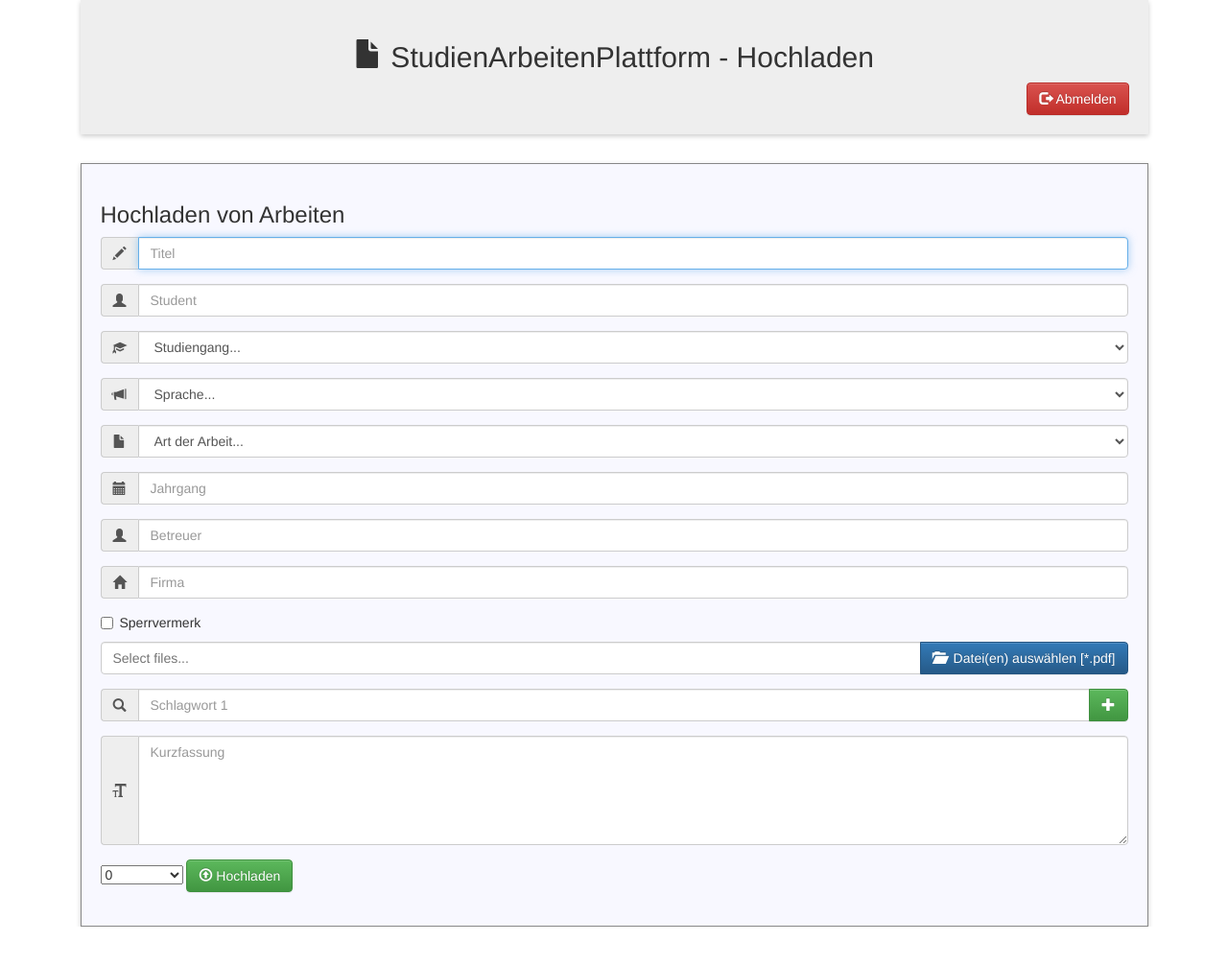
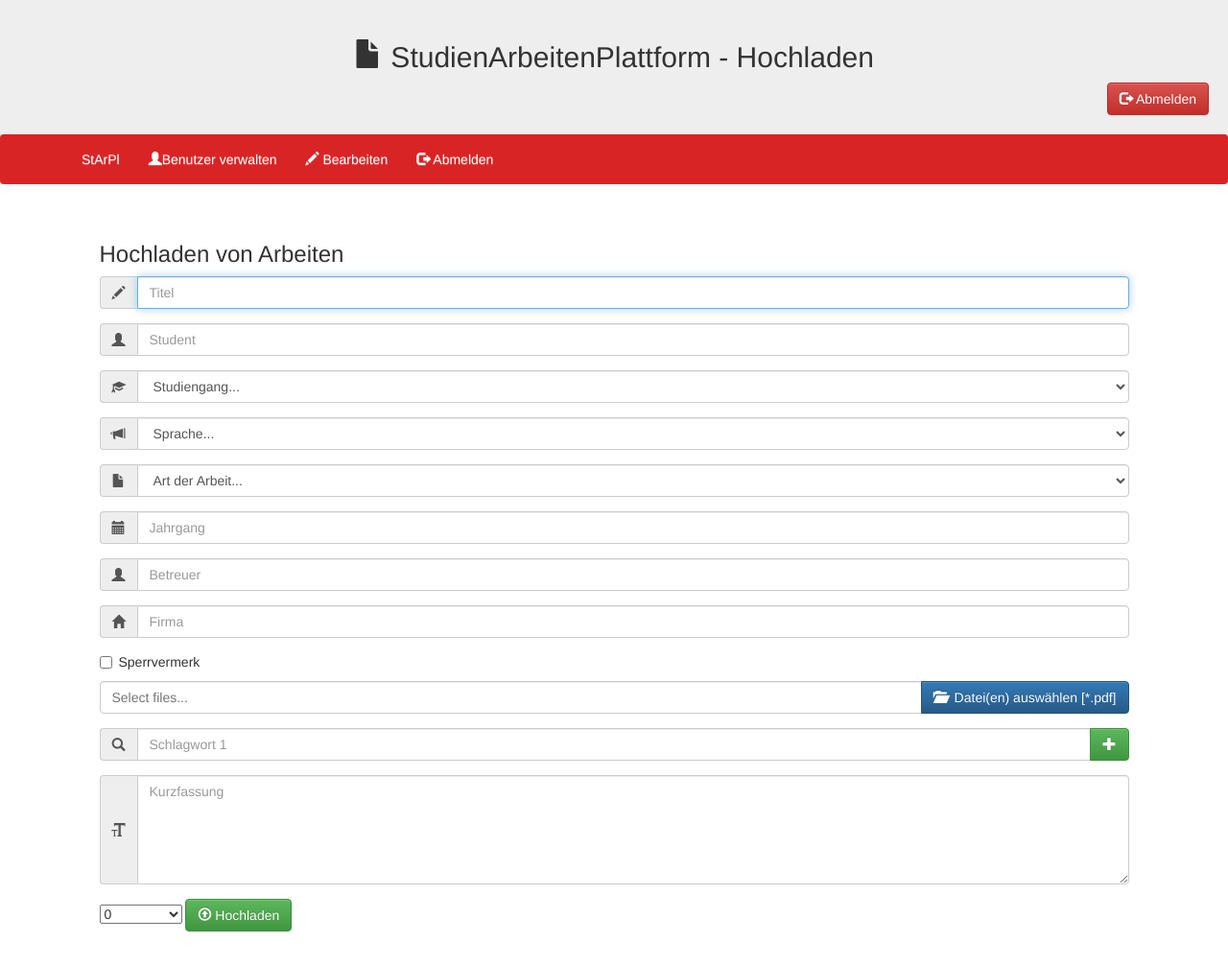
Before and after one commit to pauline0/StArPl, a PHP site: page /html/upload.html in a window 1280 px wide. Shown: the whole page at 96% size. Before the commit the page ends 966 px from the top, so only its background shows below. Run offline with PHP 8.4, Linux system fonts and the light colour scheme; some libraries are stand-ins or nearby versions.

Commit message:
Change menu styling

```diff
--- a/css/own.css
+++ b/css/own.css
@@ -3,19 +3,20 @@ div.box-header
 {
 	border:0px solid #888;
 	box-shadow:0px 2px 5px #ccc;
-	max-width:1113px;
+	/*max-width:1113px;*/
 	padding:20px;
 	text-align:center;
+	margin-bottom: 0px;
 }
 
 /* Optik div-Container-Content*/
 div.box-content
 {
-	border:1px solid #888;
-	box-shadow:0px 2px 5px #ccc;
+	/* box-shadow:0px 2px 5px #ccc; */
+	/* border:1px solid #888; */
 	max-width:1113px;
+	/* background-color:#F8F8FF */
 	padding:20px;
-	background-color:#F8F8FF
 }
 
 /* Tabelle zentrieren, auch möglich mit class="center", aber zusätzliche Implementierung, um nicht jedesmal class="center" schreiben zu müssen */
@@ -33,3 +34,68 @@ a
 {
 	color: grey;
 }
+
+.nav.fb_side > li > a {
+		position: relative;
+    display: block;
+    padding: 10px 15px;
+
+}
+
+.nav.fb_side > li > a:hover {
+		color:#000;
+    background-color: inherit;
+}
+
+.nav.fb_side > li:not(.active_fb){
+	border-left: 1px solid #ccc;
+}
+
+.nav.fb_side > li:not(.active_fb) > a{
+	color: #666;
+}
+
+li.active_fb > a,.nav.fb_side > li:not(.active_fb):hover > a{
+	color: #000;
+}
+
+
+
+
+.active_fb, .nav.fb_side > li:hover{
+	color: #000;
+	border-left: solid 1px #D92425;
+	background-color: inherit;
+}
+
+/* .nav.fb_side > li:hover{
+	color: #000;
+	border-left: #D92425;
+} */
+
+.affix {
+	z-index: 1000;
+	top:0;
+	width:100%;
+}
+
+.navbar.starpl-top-nav {
+	background-color: #D92425;
+}
+
+#inner-starpl-top-nav > li > a {
+	color:#FFF;
+}
+
+#inner-starpl-top-nav > li > a:hover {
+	background-color: inherit;
+	color: #000;
+}
+
+h2 > a, td > a {
+	color: #D92425;
+}
+
+h2 > a, td > a:hover {
+	color: #000;
+}
--- a/html/login.html
+++ b/html/login.html
@@ -3,7 +3,7 @@
 	<head>
 		<meta charset="utf-8">
 		<title>StArPl - Login</title>
-		<script src="https://code.jquery.com/jquery-3.2.1.min.js"></script>
+		<script src="http://code.jquery.com/jquery-3.2.1.min.js"></script>
 		<script src="https://maxcdn.bootstrapcdn.com/bootstrap/3.3.7/js/bootstrap.min.js"></script>
 		<script src="js/general.js"></script>
 		<script src="js/login.js"></script>
--- a/html/upload.html
+++ b/html/upload.html
@@ -36,6 +36,20 @@
 				</form>
 			</div>
 		</div>
+<!-- Nav -->
+		<nav class="navbar starpl-top-nav affix-top" data-spy="affix" data-offset-top="113">
+			<div class="container">
+				<ul class="nav navbar-nav" id="inner-starpl-top-nav">
+					<li class="active"><a href="#">StArPl</a></li>
+					<li class="logoutHidden collapse"><a href="./?create"><span class="glyphicon glyphicon-user"></span>Benutzer verwalten</a></li>
+					<li class="logoutHidden collapse" id="editLink"><a href="./?edit"><span class="glyphicon glyphicon-pencil"></span> Bearbeiten </a></li>
+					<!-- <li class="logoutHidden uploadLink collapse"><a href="./?upload"><span class="glyphicon glyphicon-upload"></span> Hochladen </a></li> -->
+					<!-- <li id="loginLink" class="collapse"><a href="./?upload"><span class="glyphicon glyphicon-log-in"></span> Login </a></li> -->
+					<li id="logoutLink" class="collapse" onclick="$('#logoutButton').submit()"><a><span class="glyphicon glyphicon-log-out"></span> Abmelden </a></li>
+				</ul>
+			</div>
+		</nav>
+<!-- Nav end -->
 		<div class="center-block box-content">
 			<form method="post" action="." name="formUpload" id="formUpload" onsubmit="return upload();" enctype="multipart/form-data">
 				<h3>Hochladen von Arbeiten</h3>
```
Also changed, not shown: html/create-new-tempuser.html (+14 -0 lines), html/viewArbeiten.html (+16 -3 lines), js/viewArbeiten.js (+28 -4 lines).
